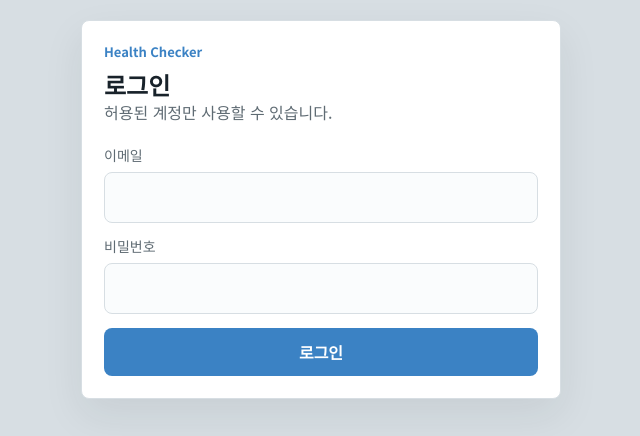
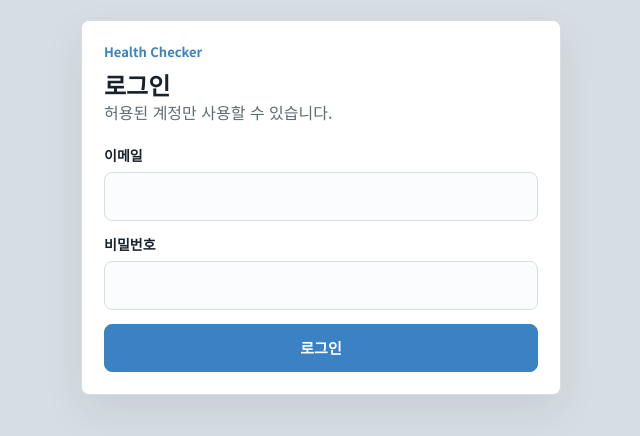
Before and after one commit to qpow1018/health-checker, a Next.js app: page /login in a window 1280 px wide. Shown: the top 436 px of the page, without its empty margins (319-959 px from the left). Built offline with nearby package versions, Linux system fonts and the light colour scheme; no server answers.

Commit message:
refactor login form controls

```diff
--- a/src/app/login/LoginFormClient.tsx
+++ b/src/app/login/LoginFormClient.tsx
@@ -1,6 +1,6 @@
 "use client";
 
-import { useEffect, useState } from "react";
+import { useEffect, useState, type FormEvent } from "react";
 import { useRouter } from "next/navigation";
 import {
   checkAllowedUser,
@@ -8,6 +8,8 @@ import {
   signInWithPassword,
   signOut,
 } from "@/api/auth";
+import { Button } from "@/components/common/button/Button";
+import { TextInput } from "@/components/common/form/TextInput";
 import styles from "./loginFormClient.module.scss";
 
 type TLoginState = "idle" | "checking-session" | "submitting";
@@ -59,7 +61,7 @@ export function LoginFormClient() {
     };
   }, [router]);
 
-  async function handleSubmit(event: React.FormEvent<HTMLFormElement>) {
+  async function handleSubmit(event: FormEvent<HTMLFormElement>) {
     event.preventDefault();
     setLoginState("submitting");
     setMessage("");
@@ -90,50 +92,52 @@ export function LoginFormClient() {
     }
   }
 
+  const isBusy = loginState !== "idle";
   const isSubmitting = loginState === "submitting";
 
   return (
     <main className={styles["login-form-client"]}>
-      <section className={styles["surface"]}>
+      <section className={styles["login-panel"]}>
         <div>
           <p className={styles["eyebrow"]}>Health Checker</p>
           <h1>로그인</h1>
-          <p className={styles["muted"]}>허용된 계정만 사용할 수 있습니다.</p>
+          <p className={styles["description"]}>허용된 계정만 사용할 수 있습니다.</p>
         </div>
 
         <form className={styles["form"]} onSubmit={handleSubmit}>
-          <label className={styles["field"]}>
-            <span>이메일</span>
-            <input
+          <TextInput
             autoComplete="email"
-              disabled={isSubmitting}
+            id="login-email"
             inputMode="email"
-              onChange={(event) => setEmail(event.target.value)}
+            isDisabled={isBusy}
+            label="이메일"
+            onChange={setEmail}
             required
             type="email"
             value={email}
           />
-          </label>
 
-          <label className={styles["field"]}>
-            <span>비밀번호</span>
-            <input
+          <TextInput
             autoComplete="current-password"
-              disabled={isSubmitting}
-              onChange={(event) => setPassword(event.target.value)}
+            id="login-password"
+            isDisabled={isBusy}
+            label="비밀번호"
+            onChange={setPassword}
             required
             type="password"
             value={password}
           />
-          </label>
 
-          <button
-            className={styles["primary-button"]}
-            disabled={isSubmitting}
+          <Button
+            isDisabled={loginState === "checking-session"}
+            isFullWidth
+            isLoading={isSubmitting}
+            size="large"
             type="submit"
+            variant="primary"
           >
             로그인
-          </button>
+          </Button>
         </form>
 
         {message ? <p className={styles["error-message"]}>{message}</p> : null}
--- a/src/app/login/loginFormClient.module.scss
+++ b/src/app/login/loginFormClient.module.scss
@@ -2,7 +2,7 @@
   min-height: 100svh;
   padding: max(20px, env(safe-area-inset-top)) 16px max(28px, env(safe-area-inset-bottom));
 
-  .surface {
+  .login-panel {
     display: flex;
     flex-direction: column;
     gap: 20px;
@@ -29,7 +29,7 @@
     line-height: 1.4;
   }
 
-  .muted {
+  .description {
     color: $text-secondary;
     line-height: 1.6;
   }
@@ -38,53 +38,6 @@
     display: flex;
     flex-direction: column;
     gap: 14px;
-  }
-
-  .field {
-    display: flex;
-    flex-direction: column;
-    gap: 8px;
-    color: $text-secondary;
-    font-size: 14px;
-
-    input {
-      width: 100%;
-      border: 1px solid $border;
-      border-radius: $radius;
-      padding: 14px 12px;
-      background: $gray-100;
-      color: $text;
-      font-size: 16px;
-
-      &:focus {
-        border-color: $primary-400;
-        background: #ffffff;
-      }
-    }
-  }
-
-  .primary-button {
-    min-height: 48px;
-    border: 0;
-    border-radius: $radius;
-    background: $primary;
-    color: #ffffff;
-    cursor: pointer;
-    font-weight: 700;
-    white-space: nowrap;
-    transition:
-      background 160ms ease,
-      color 160ms ease,
-      opacity 160ms ease,
-      transform 160ms ease;
-
-    &:hover {
-      background: $primary-strong;
-    }
-
-    &:active {
-      transform: translateY(1px);
-    }
   }
 
   .error-message {
```
Lines whose indentation alone changed are shown as unchanged.
